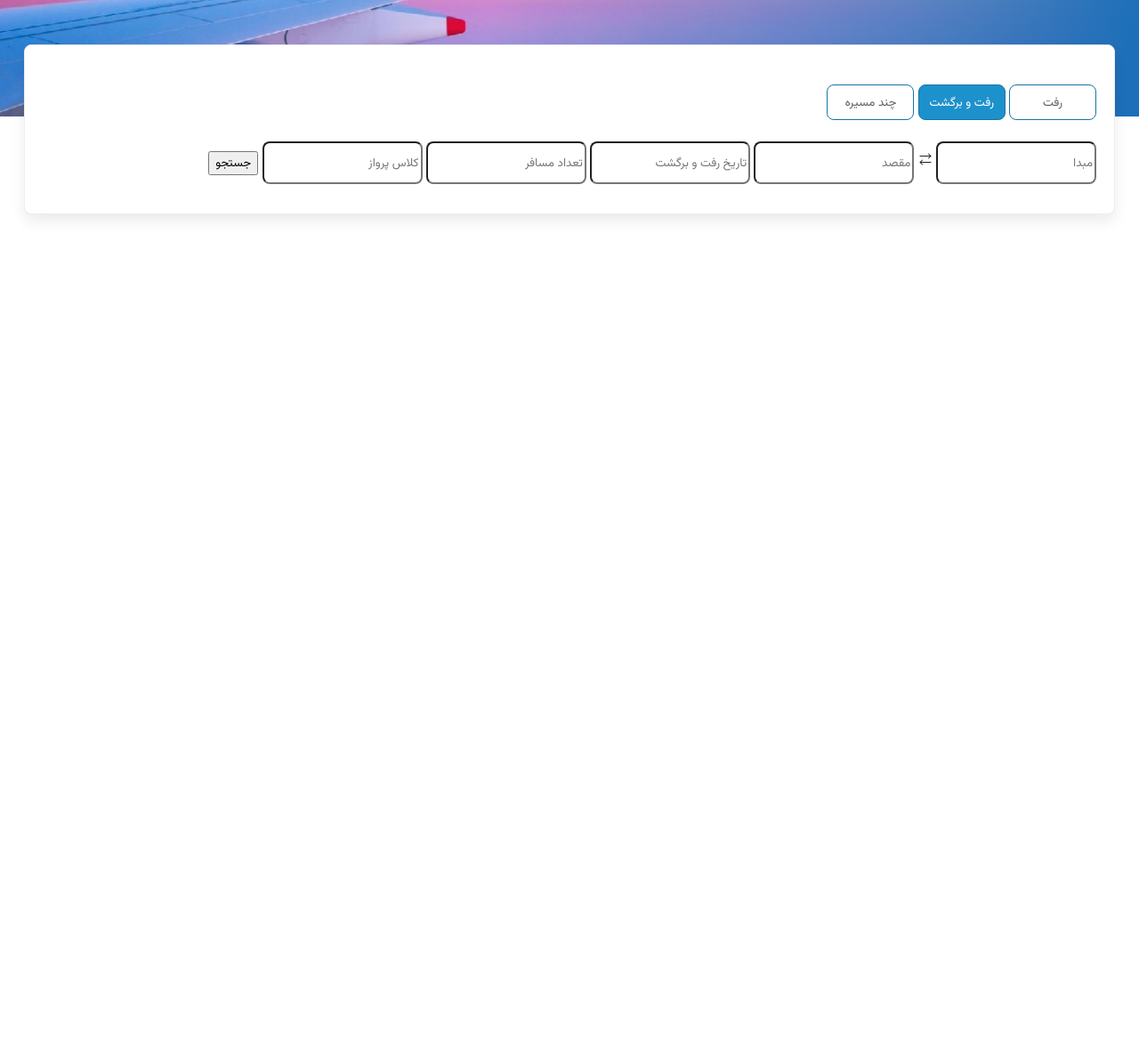
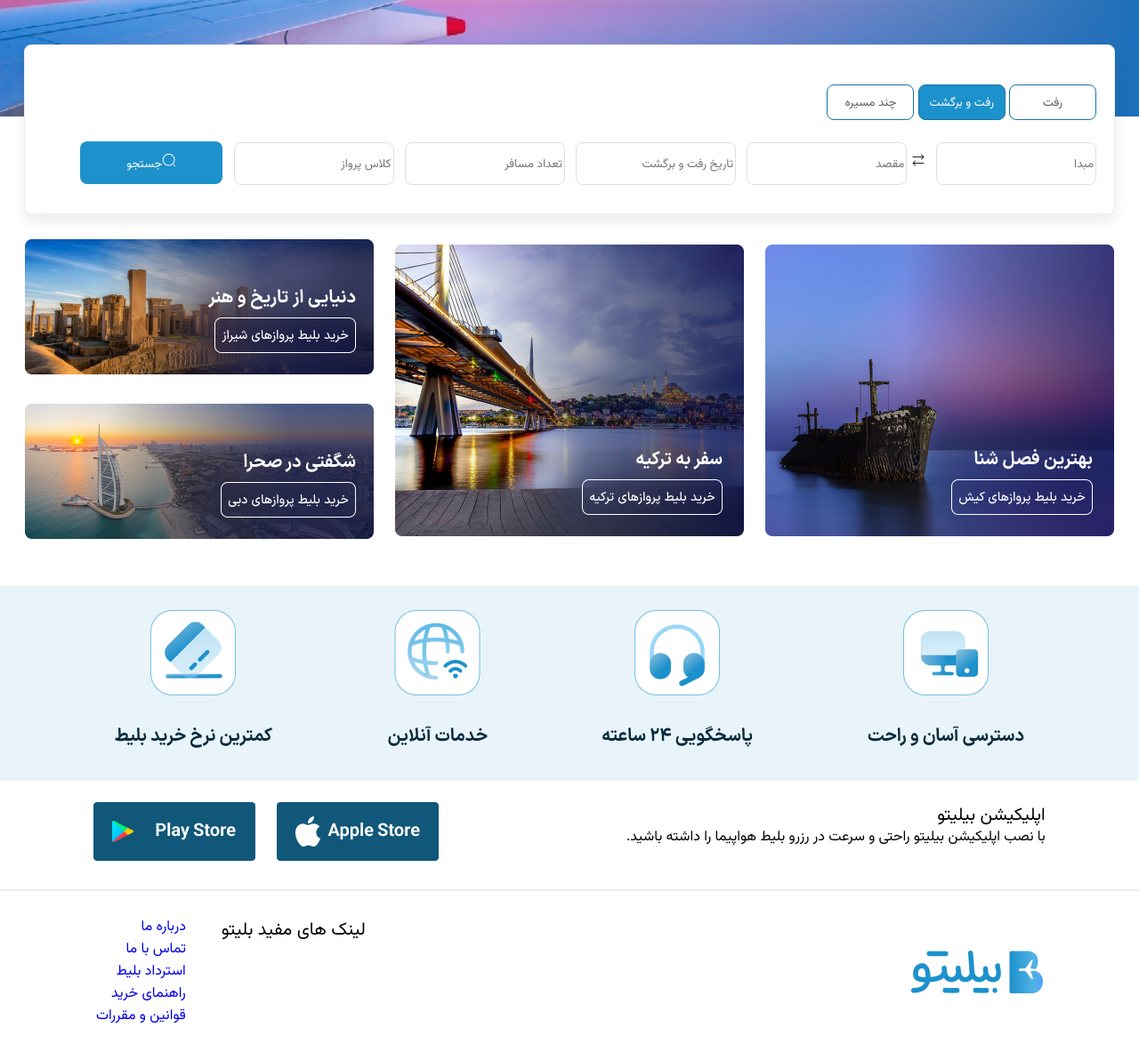
Before and after one commit to faradev93/Tamrin4, a plain HTML site: page indexy.html in a window 1280 px wide. Shown: the part 322-1505 px from the top of the page at 89% size. Before the commit the page ends 800 px from the top, so only its background shows below. Drawn offline with Linux system fonts and the light colour scheme.

Commit message:
Tamrin4 8 mehr sal 403

```diff
--- a/indexy.html
+++ b/indexy.html
@@ -62,7 +62,7 @@
             رفت و برگشت
           </button>
           <button class="searchform-button">چند مسیره</button>
-          <div class="box-input justify-content ">
+          <div class="box-input">
             <input type="" placeholder="مبدا" />
             <img
               src="/images/arrow-2.png"
@@ -74,12 +74,78 @@
             <input type="" placeholder="تاریخ رفت و برگشت" />
             <input type="" placeholder="تعداد مسافر" />
             <input type="" placeholder="کلاس پرواز" />
-            <button class="search-button">جستجو</button>
+            <button class="search-button">
+              <img src="/images/search-normal.png" alt="search icon" />جستجو
+            </button>
           </div>
+        </div>
+      </div>
+      <div class="card-picture flex">
+        <a href="#"
+          ><img src="/images/Home page pictures.png" alt="ship pictue"
+        /></a>
+        <a href="#"
+          ><img src="/images/Home page pictures (1).png" alt="،Turkey Travel"
+        /></a>
+        <div
+          class="cardpictureSmall flex justify-content text-align item-center"
+        >
+          <a href="#"
+            ><img src="/images/Home page pictures (3).png" alt=""
+          /></a>
+          <a href="#"
+            ><img src="/images/Home page pictures (2).png" alt=""
+          /></a>
         </div>
       </div>
     </main>
 
-    <footer></footer>
+    <footer>
+      <!-- عکس ها سایزشون مطابق با فیگما هست -->
+      <div class="advantage item-center">
+        <a href="#"><img src="/images/Access.png" alt="Access" /></a>
+        <a href="#"><img src="/images/getsupport.png" alt="24/h Support" /></a>
+        <a href="#"><img src="/images/online services.png" alt="Services" /></a>
+        <a href="#"><img src="/images/low cost.png" alt="Money Kam" /></a>
+      </div>
+      <div class="info">
+        <div class="info-text">
+          <p>اپلیکیشن بیلیتو</p>
+          <span
+            >با نصب اپلیکیشن بیلیتو راحتی و سرعت در رزرو بلیط هواپیما را داشته
+            باشید.</span
+          >
+        </div>
+
+        <div class="info-pic">
+          <a href="#"
+            ><img src="/images/Apple Store.png" alt="Apple Store"
+          /></a>
+          <a href="#"
+            ><img src="/images/GPStore.png" alt="Google Play Store"
+          /></a>
+        </div>
+      </div>
+      <!-- Linear in Figma -->
+      <hr />
+      <div class="logo justify-content item-center flex">
+        <img
+          src="/images/LOGO.png"
+          width="148"
+          height="48"
+          alt="Bilito Logo Preview"
+        />
+        <div class="test">
+          <p class="mofidText">لینک های مفید بلیتو</p>
+          <ul>
+            <a href="#"><li>درباره ما</li></a>
+            <a href="#"><li>تماس با ما</li></a>
+            <a href="#"><li>استرداد بلیط </li></a>
+            <a href="#"><li>راهنمای خرید</li></a>
+            <a href="#"><li>قوانین و مقررات</li></a>
+          </ul>
+        </div>
+      </div>
+    </footer>
   </body>
 </html>
--- a/styles.css
+++ b/styles.css
@@ -15,6 +15,9 @@
 }
 .justify-content {
   justify-content: space-between;
+}
+.text-align {
+  text-align: center;
 }
 /* ////////////////////////////////            Header                ////////////////////////////// */
 
@@ -100,16 +103,117 @@ nav > ul {
   color: #ffffff;
 }
 
-.box-input{
-    margin-top: 30px;
-    margin: 24px auto;
+.box-input {
+  margin-top: 30px;
+  margin: 24px auto;
+  gap: 32px;
 }
-main .searchbox .box-input input{
-    width: 180px;
-    height: 48px;
-    border-radius: 8px;
+main .searchbox .box-input input {
+  width: 180px;
+  height: 48px;
+  border-radius: 8px;
+  border: 1px solid #dfdfdf;
+}
 
+.search-button {
+  cursor: pointer;
+  background-color: #1d91cc;
+  border: 0px;
+  padding: 8px 16px;
+  border-radius: 8px;
+  width: 160px;
+  height: 48px;
+  color: white;
+  margin: 0 auto;
+  align-items: center;
 }
-input{
-    gap: 30px;
+input {
+  margin-left: 8px;
 }
+/* ////////////////////////////////            Card                ////////////////////////////// */
+.card-picture {
+  margin: 0 auto;
+  top: -56px;
+  position: relative;
+  max-width: 1224px;
+  height: 328px;
+  z-index: 2;
+  display: flex;
+  gap: 24px;
+}
+.cardpictureSmall {
+  margin: 0 auto;
+  top: 12px;
+  flex-direction: column-reverse;
+  position: relative;
+  max-width: 392px;
+  height: 328px;
+  gap: 24px;
+}
+/* ////////////////////////////////            Footer                ////////////////////////////// */
+/* ////////////////////////////////            Advantage                ////////////////////////////// */
+.advantage {
+  margin: 0 auto;
+  max-width: 100%;
+  height: 219px;
+  display: flex;
+  position: relative;
+  background: #e8f4fa;
+  justify-content: space-evenly;
+}
+.info {
+  margin: 0 auto;
+  display: flex;
+  flex-direction: row;
+  align-items: baseline;
+  justify-content: space-around;
+  top: 24px;
+}
+.info .info-text > p {
+  width: 126px;
+  height: 28px;
+  color: rgb(0, 0, 0);
+  font-size: 20px;
+  padding-bottom: 8px;
+}
+.info > span {
+  width: 603px;
+  height: 36px;
+  color: black;
+}
+.info-text {
+  display: flex;
+  flex-direction: column;
+  position: relative;
+  top: -46px;
+}
+.info-pic {
+  margin-top: 24px;
+  display: flex;
+  gap: 24px;
+}
+
+/* ////////////////////////////////            Below Advantage                ////////////////////////////// */
+
+hr{
+  border: 1px solid #EDEDED;
+  color: #EDEDED;
+}
+.mofidText{
+  font-size: 20px;
+  margin: 0 auto;
+  display: flex;
+  flex-direction: column;
+}
+.test{
+  display: flex;
+}
+ul li{
+  list-style: none;
+}
+a{
+  text-decoration: none;
+}
+ul li a:hover{
+  text-decoration: dashed;
+}
```
Also changed, not shown: images/Access.png (added), images/Apple Store.png (added), images/GPStore.png (added), images/Home page pictures (1).png (added), images/Home page pictures (2).png (added), images/Home page pictures (3).png (added), images/Home page pictures.png (added), images/getsupport.png (added), images/low cost.png (added), images/online services.png (added), images/search-normal.png (added), 2 other files.
